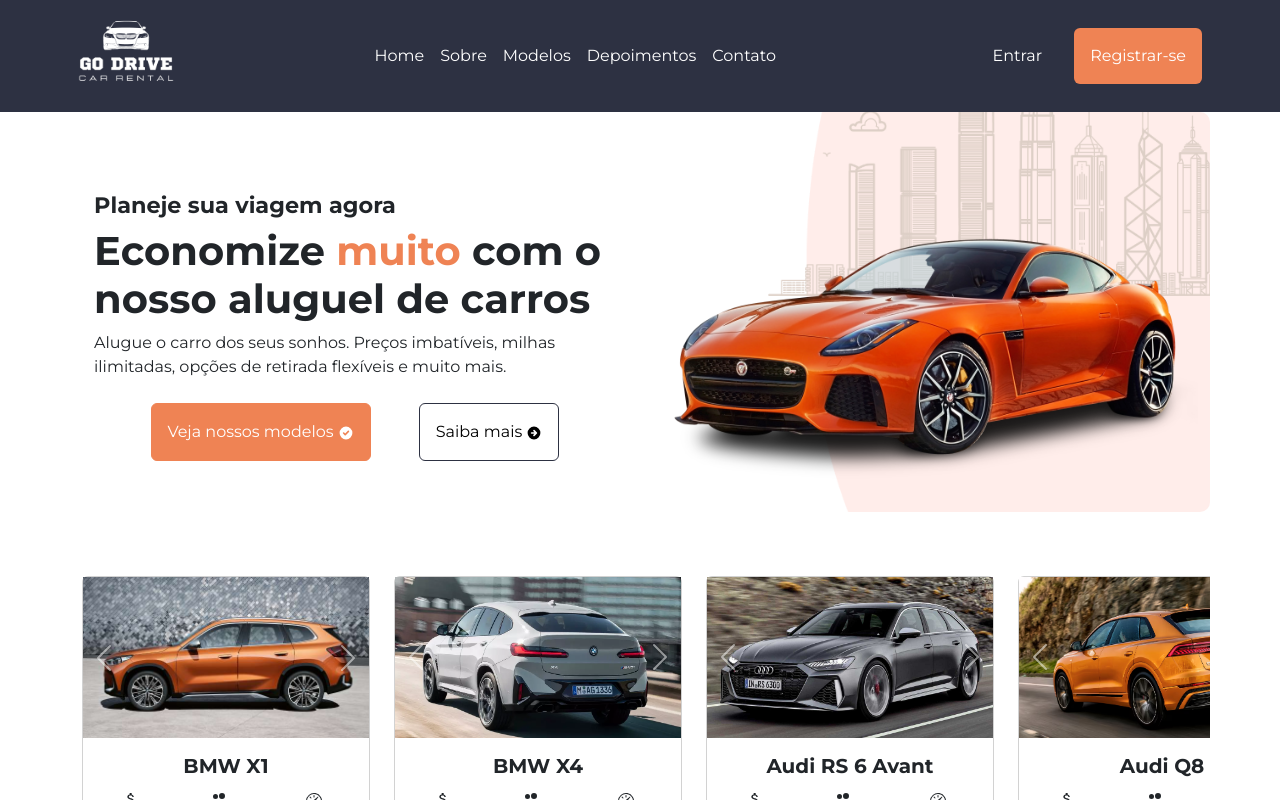
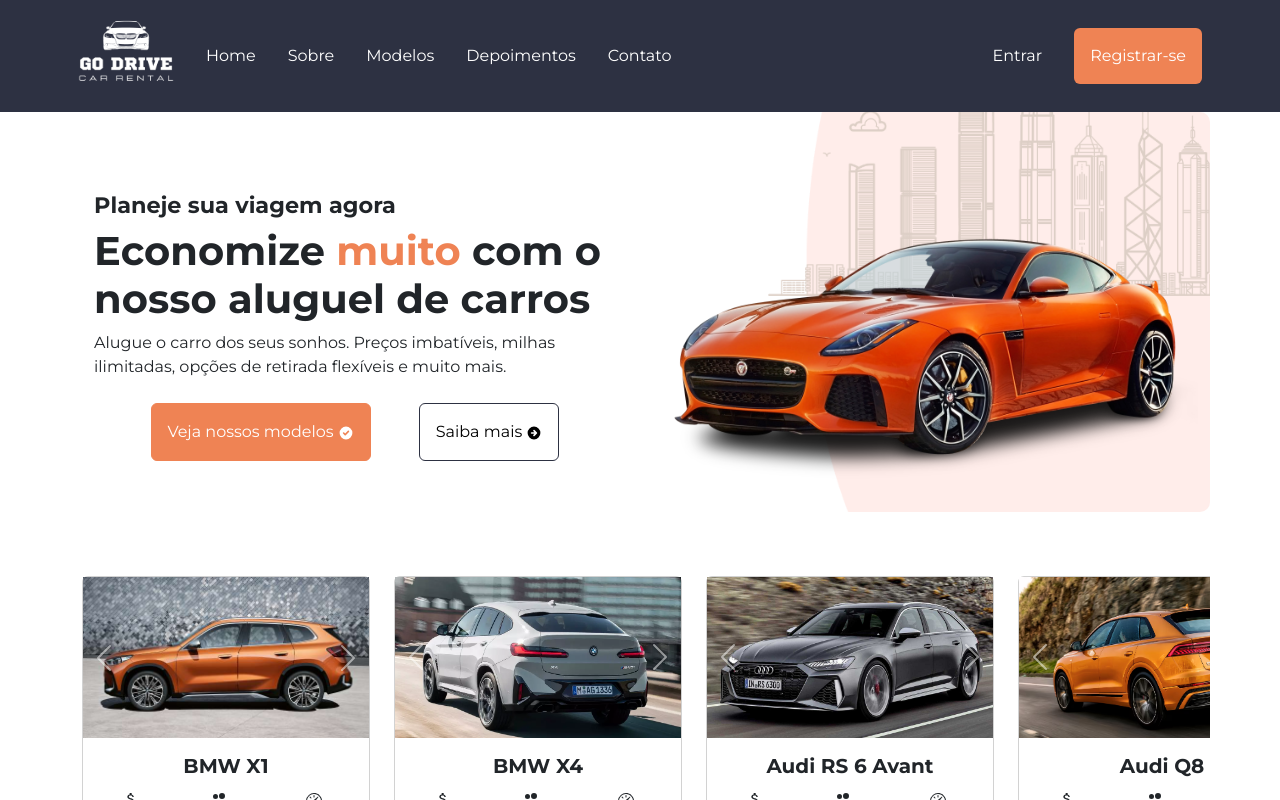
Before and after one commit to abudluan/car-rentals, a React (Create React App) app: page / in a window 1280 px wide. Shown: the top 800 px of the page. Built offline with nearby package versions, Linux system fonts and the light colour scheme.

Commit message:
styles: position and color change

```diff
--- a/src/components/NavigationBar/NavigationBar.js
+++ b/src/components/NavigationBar/NavigationBar.js
@@ -27,20 +27,20 @@
                 <FaBars className="toggle" />
                 </Navbar.Toggle>
                 <Navbar.Collapse className='desktopLink' >
-                    <Nav className="me-auto mx-auto">
-                        <Nav.Link href="#home" >
+                    <Nav className="me-auto mx-2">
+                        <Nav.Link className='mx-2' href="#home" >
                             Home
                         </Nav.Link>
-                        <Nav.Link href="#services" >
+                        <Nav.Link className='mx-2' href="#services" >
                             Sobre
                         </Nav.Link>
-                        <Nav.Link href="#about" >
+                        <Nav.Link className='mx-2' href="#about" >
                             Modelos
                         </Nav.Link>
-                        <Nav.Link href="#services" >
+                        <Nav.Link className='mx-2' href="#services" >
                             Depoimentos
                         </Nav.Link>
-                        <Nav.Link href="#contact" >
+                        <Nav.Link className='mx-2' href="#contact" >
                             Contato
                         </Nav.Link>
                     </Nav>
--- a/src/components/uti/BtnScrollToTop.scss
+++ b/src/components/uti/BtnScrollToTop.scss
@@ -14,6 +14,10 @@
     transition: opacity 0.3s ease;
   }
 
+  .scroll-to-top:hover{
+    background-color: #EF8354;
+  }
+
   .scroll-to-top.show {
     opacity: 1;
   }
```
